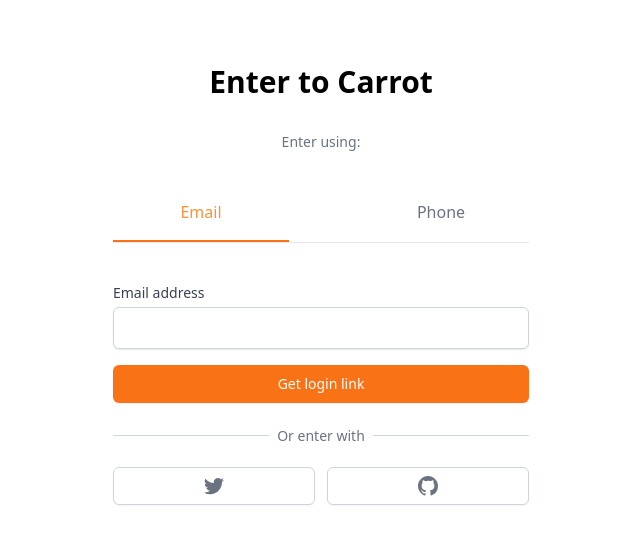
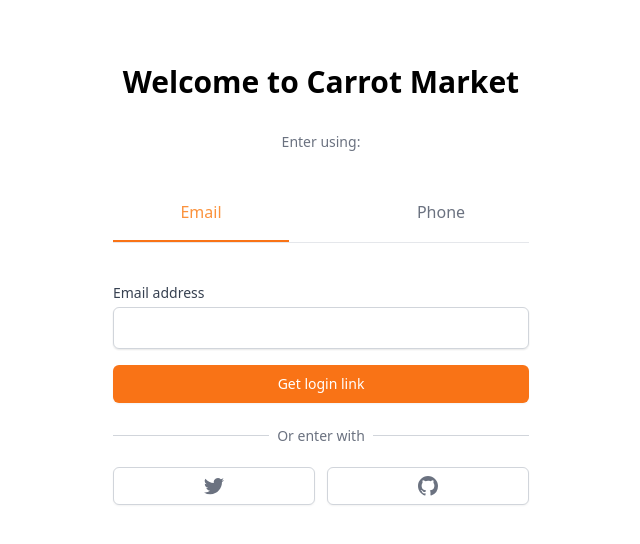
Before and after one commit to frontWeb-dev/carrot-market, a Next.js app: page /enter in a window 1280 px wide. Shown: the top 544 px of the page, without its empty margins (319-959 px from the left). Built offline with nearby package versions, Linux system fonts and the light colour scheme.

Commit message:
Update enter.tsx

```diff
--- a/pages/enter.tsx
+++ b/pages/enter.tsx
@@ -55,7 +55,7 @@
 
   return (
     <div className='mt-16 px-4'>
-      <h3 className='text-center text-3xl font-bold'>Enter to Carrot</h3>
+      <h3 className='text-center text-3xl font-bold'>Welcome to Carrot Market</h3>
 
       <div className='mt-8'>
         {data?.ok ? (
```
